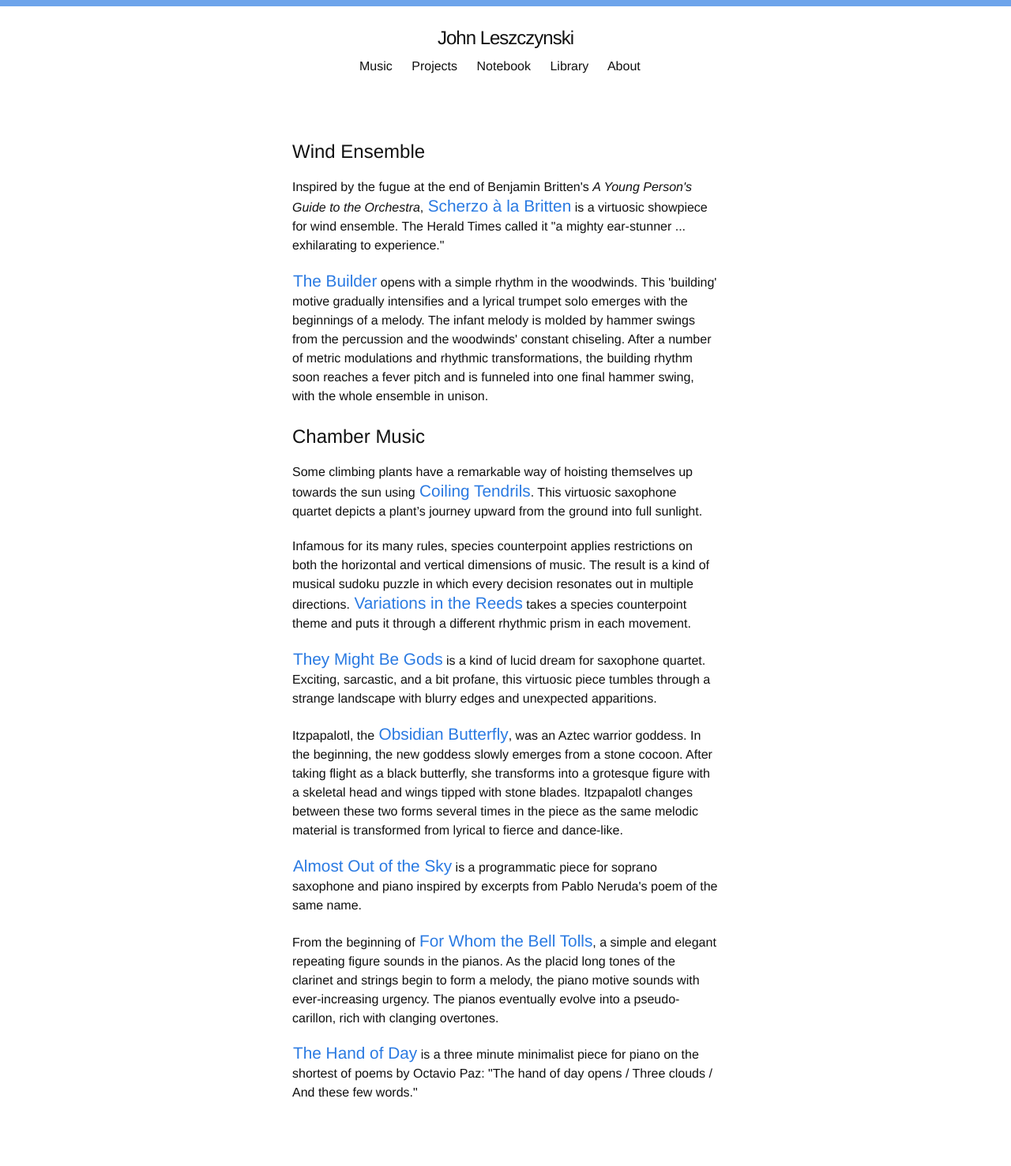
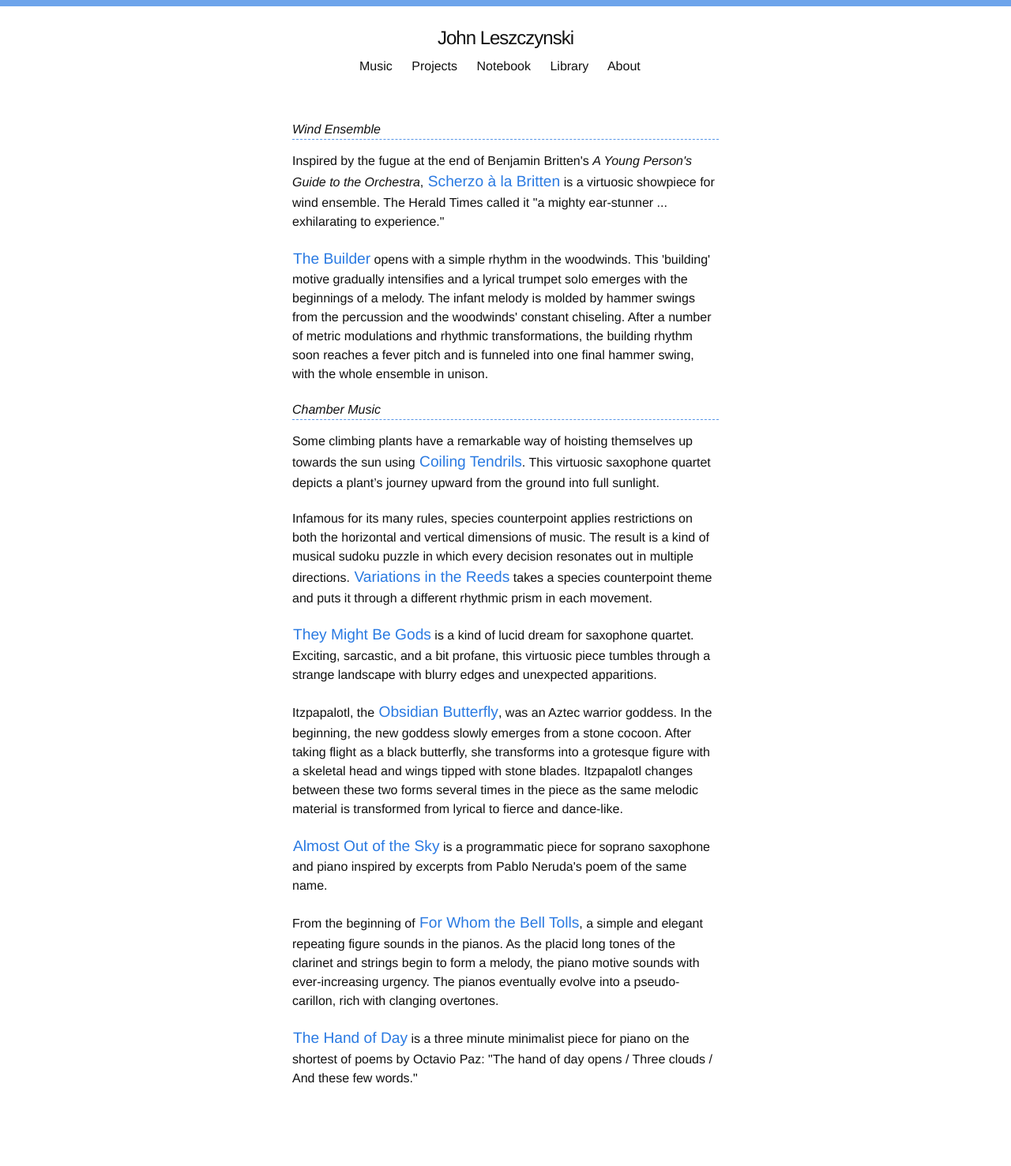
Before and after one commit to ave-llan/ave-llan.github.io, a Jekyll site: the page built from music/index.html, in a window 1280 px wide. Shown: the whole page at 79% size. Built offline with Jekyll 4.4.1, drawn with Linux system fonts in a browser that asks for light colours; after the commit the page ends 1436 px from its top, so only the background shows below that.

Commit message:
adjust music styling

```diff
--- a/_sass/_layout.scss
+++ b/_sass/_layout.scss
@@ -172,7 +172,7 @@
  * Page content
  */
 .page-content {
-    padding: $spacing-unit 0;
+    padding: 8px 0;
 }
 
 .page-heading {
--- a/_sass/_music.scss
+++ b/_sass/_music.scss
@@ -1,12 +1,20 @@
 /* Music Page content */
 
 .music-catalog a {
-    font-size: 1.3em;
+    font-size: 1.2em;
     padding-left: 1px;
+    font-weight: 200;
 }
 
 
 .music-catalog p {
     margin-bottom: 1.3em;
-    line-height: 1.5em;
+    // line-height: 1.5em;
 }
+
+h1.music-header {
+    font-size: 1em;
+    font-style: italic;
+    font-weight: 300;
+    border-bottom: 1px dashed lighten($brand-color, 10%);
+}
--- a/music/index.html
+++ b/music/index.html
@@ -7,7 +7,7 @@ order: 0
 
 <div class="wrapper narrow">
     <div class="music-catalog">
-        <h1>Wind Ensemble</h1>
+        <h1 class="music-header">Wind Ensemble</h1>
         <p>
            Inspired by the fugue at the end of Benjamin Britten's <i>A Young Person's Guide to the Orchestra</i>, <a href="music/scherzo-a-la-britten.html">Scherzo &agrave la Britten</a> is a virtuosic showpiece for wind ensemble.  The Herald Times called it "a mighty ear-stunner ... exhilarating to experience."
         </p>
@@ -16,8 +16,10 @@ order: 0
            <a href="music/the-builder.html">The Builder</a> opens with a simple rhythm in the woodwinds. This 'building' motive gradually intensifies and a lyrical trumpet solo emerges with the beginnings of a melody. The infant melody is molded by hammer swings from the percussion and the woodwinds' constant chiseling. After a number of metric modulations and rhythmic transformations, the building rhythm soon reaches a fever pitch and is funneled into one final hammer swing, with the whole ensemble in unison.
         </p>
         </div>
+
+
         <div class="music-catalog">
-        <h1>Chamber Music</h1>
+        <h1 class="music-header">Chamber Music</h1>
         <p>
            Some climbing plants have a remarkable way of hoisting themselves up towards the sun using <a href="music/coiling-tendrils.html">Coiling Tendrils</a>. This virtuosic saxophone quartet depicts a plant’s journey upward from the ground into full sunlight.
         </p>
```
